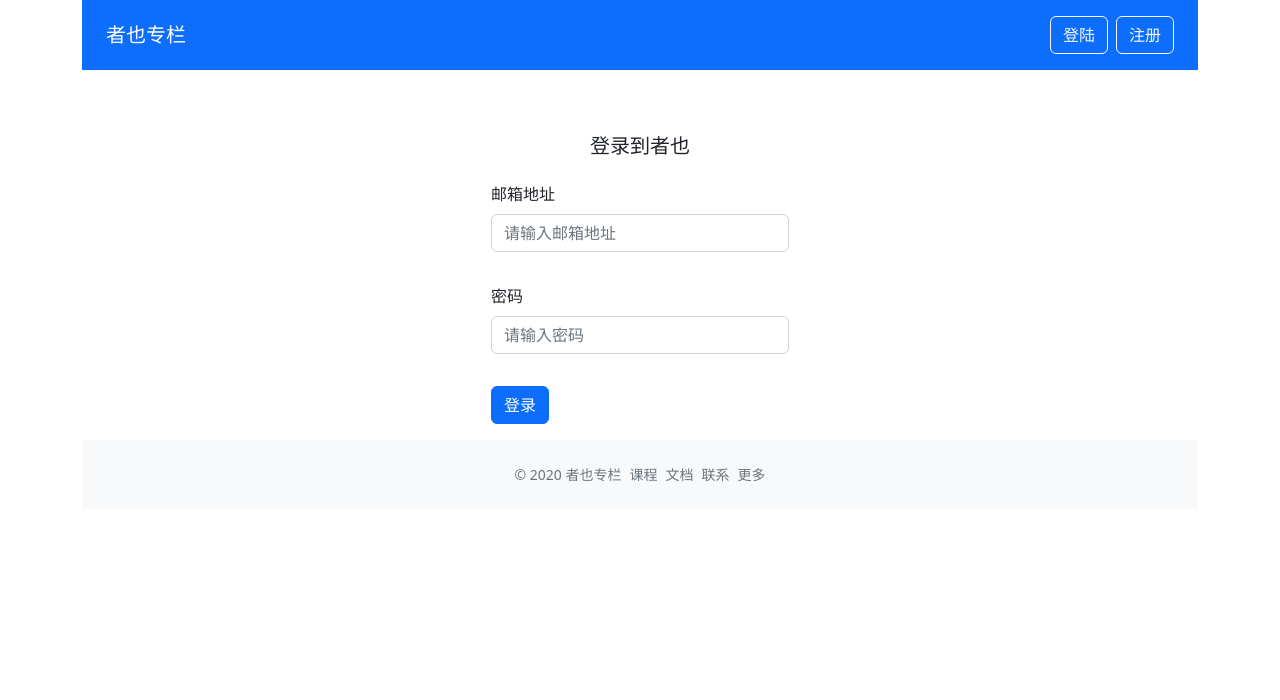
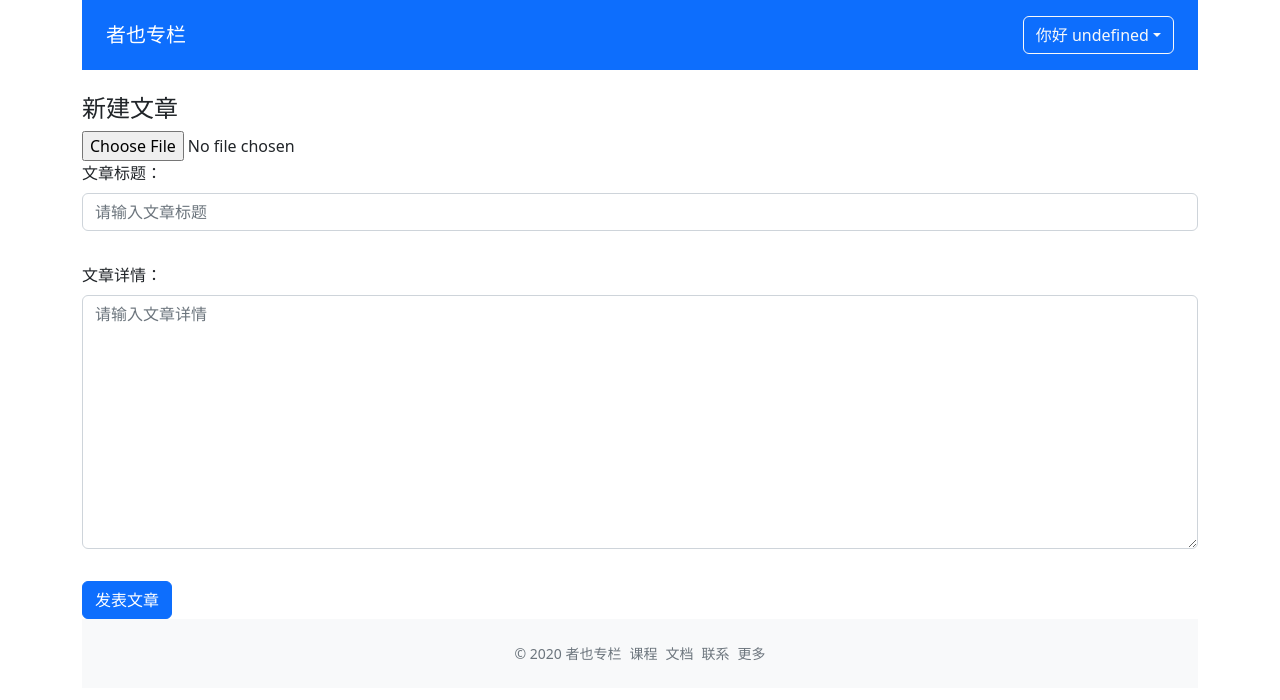
Before and after one commit to iscan123/zheye3, a Vue app: page /create in a window 1280 px wide. Before the commit this address led to /login. Shown: the top 700 px of the page. Built offline with nearby package versions, Linux system fonts and the light colour scheme.

Commit message:
uploaderComponent

```diff
--- /dev/null
+++ b/src/components/Uploader.vue
@@ -0,0 +1,97 @@
+<template>
+    <div class="file-upload">
+        <div class="file-upload-container"
+         @click.prevent="triggerUpload"
+        >
+        <slot name="loading" v-if="fileStatus==='loading'">
+        <button class="btn btn-primary" disabled>正在上传</button>
+        </slot>
+        <slot name="uploaded" v-else-if="fileStatus==='success'" :upLoadedData="uploadedData">
+        <button class="btn btn-primary" disabled>上传成功</button>
+        </slot>
+        <slot name="default">
+            <button class="btn btn-primary">点击上传</button>
+        </slot>
+
+
+        </div>
+        <input type="file" class="file-input d-none" ref="fileInput"
+        @change.prevent="handleFileChange"
+        >
+    </div>
+</template>
+
+<script lang="ts">
+import { defineComponent, ref,PropType} from 'vue';
+import axios from 'axios'
+
+type UploadStatus='ready'|'loading'|'success'|'error'
+type CheckFunction=(file:File)=>boolean;
+export default defineComponent({
+    props:{
+      action:{
+        type:String,
+        required:true
+      },
+      beforeUpload:{
+        type:Function as PropType<CheckFunction>
+      }
+    },
+    emits:['file-uploaded','file-uploaded-error'],
+    setup(props,context){
+        const fileInput=ref<null|HTMLInputElement>(null)
+        const fileStatus=ref<UploadStatus>('ready')
+        const uploadedData=ref()
+        const triggerUpload=()=>{
+            //如果节点存在
+            if(fileInput.value){
+                fileInput.value.click()
+            }
+        }
+        const handleFileChange=(e:Event)=>{
+            const currentTarget=e.target as HTMLInputElement
+            if(currentTarget.files){
+                const files=Array.from(currentTarget.files)
+                //在loading之前我们应该检查是否满足用户自定义的需求
+                if(props.beforeUpload){
+                    const result = props.beforeUpload(files[0])
+                    //假如不满足条件 就直接return 就完成了我们整个检查的流程
+                    if(!result){
+                        return
+                    }
+                }
+                fileStatus.value='loading'
+                const formData=new FormData()
+                //这样才可以去取到文件
+                formData.append('file',files[0])
+                axios.post(props.action,formData,{
+                    headers:{
+                        'Content-Type':'multipart/form-data'
+                    }
+                }).then(resp=>{
+                    uploadedData.value=resp.data
+                    fileStatus.value='success'
+                    context.emit('file-uploaded',resp.data)
+                }).catch((error)=>{
+                    fileStatus.value='error'
+                    context.emit('file-uploaded-error',{error})
+                }).finally(()=>{
+                    if(fileInput.value){
+                        //fileInput.value是拿到那个dom节点
+                        //再来个.value是拿到直接的值
+                        fileInput.value.value=''
+                    }
+                })
+            }
+
+        }
+        return{
+            uploadedData,
+            fileInput,
+            triggerUpload,
+            handleFileChange,
+            fileStatus
+        }
+    }
+})
+</script>
--- a/src/components/ValidateForm.vue
+++ b/src/components/ValidateForm.vue
@@ -27,6 +27,7 @@ export default defineComponent({
         funcArr.push(func)
       }
     }
+
     emitter.on('form-item-created', callback)
     onUnmounted(() => {
       emitter.off('form-item-created', callback)
--- a/src/components/ValidateInput.vue
+++ b/src/components/ValidateInput.vue
@@ -28,9 +28,9 @@ import { defineComponent, reactive, PropType, onMounted } from 'vue'
 import { emitter } from './ValidateForm.vue'
 const emailReg = /^[a-zA-Z0-9.!#$%&’*+/=?^_`{|}~-]+@[a-zA-Z0-9-]+(?:\.[a-zA-Z0-9-]+)*$/
 interface RuleProp {
-  type: 'required' | 'email'|'custom';
+  type: 'required' | 'email' | 'custom';
   message: string;
-  validator?:()=>boolean;
+  validator?: () => boolean;
 }
 export type RulesProp = RuleProp[]
 export type TagType = 'input' | 'textarea'
@@ -68,8 +68,7 @@ export default defineComponent({
               passed = emailReg.test(inputRef.val)
               break
             case 'custom':
-              //如果有是rule.validator的结果 如果没有就直接返回true
-              passed =rule.validator ? rule.validator():true
+              passed = rule.validator ? rule.validator() : true
               break
             default:
               break
--- a/src/store.ts
+++ b/src/store.ts
@@ -1,14 +1,19 @@
-import { createStore,Commit } from 'vuex'
+import { createStore, Commit } from 'vuex'
 import axios from 'axios'
 
+export interface ResponseType<P={}>{
+    code:number,
+    msg:string,
+    data:P
+}
 export interface UserProps {
   isLogin: boolean;
-  nickName?:string;
-  _id?:string;
-  column?:string;
-  email?:string;
+  nickName?: string;
+  _id?: string;
+  column?: string;
+  email?: string;
 }
-interface ImageProps {
+export interface ImageProps {
   _id?: string;
   url?: string;
   createdAt?: string;
@@ -20,45 +25,44 @@ export interface ColumnProps {
   description: string;
 }
 export interface PostProps {
-  _id: string;
+  _id?: string;
   title: string;
   excerpt?: string;
   content?: string;
   image?: ImageProps;
-  createdAt: string;
+  createdAt?: string;
   column: string;
 }
-export interface GlobalErrorProps{
-    status:boolean;
-    message?:string;
+export interface GlobalErrorProps {
+  status: boolean;
+  message?: string;
 }
 export interface GlobalDataProps {
-  error:GlobalErrorProps,
-  token:string,
-  loading:boolean,
+  token: string;
+  error: GlobalErrorProps;
+  loading: boolean;
   columns: ColumnProps[];
   posts: PostProps[];
   user: UserProps;
 }
-//抽取的加载的延时函数
-const getAndCommit=async(url:string,mutationName:string,commit:Commit)=>{
-    const{data}=await axios.get(url)
-    commit(mutationName,data)
+const getAndCommit = async (url: string, mutationName: string, commit: Commit) => {
+  const { data } = await axios.get(url)
+  commit(mutationName, data)
 }
-
-const postAndCommit=async(url:string,mutationName:string,commit:Commit,payload:any)=>{
-    const{data}=await axios.post(url,payload)
-    commit(mutationName,data)
-    return data
+const postAndCommit = async (url: string, mutationName: string, commit: Commit, payload: any) => {
+  const { data } = await axios.post(url, payload)
+  commit(mutationName, data)
+  //最后要把它返回
+  return data
 }
 const store = createStore<GlobalDataProps>({
   state: {
-    error:{status:false},
-    token:localStorage.getItem('token')||'',
-    loading:false,
+    token: localStorage.getItem('token') || '',
+    error: { status: false },
+    loading: false,
     columns: [],
     posts: [],
-    user: { isLogin: false}
+    user: {isLogin:true, }
   },
   mutations: {
     // login(state) {
@@ -76,56 +80,42 @@ const store = createStore<GlobalDataProps>({
     fetchPosts(state, rawData) {
       state.posts = rawData.data.list
     },
-    fetchCurrentUser(state,rawData){
-        state.user={isLogin:true,...rawData.data}
+    setLoading(state, status) {
+      state.loading = status
     },
-    setLoading(state,status){
-        state.loading=status
+    setError(state, e: GlobalErrorProps) {
+      state.error = e
     },
-    setError(state,e:GlobalErrorProps){
-        state.error=e
+    fetchCurrentUser(state, rawData) {
+      state.user = { isLogin: true, ...rawData.data }
     },
     login(state, rawData) {
-        const {token} =rawData.data
-        state.token = token
-        localStorage.setItem('token',token)
-        axios.defaults.headers.common.Authorization=`Bearer ${token.value}`
-
-    },
-
-
+      const { token } = rawData.data
+      state.token = token
+      localStorage.setItem('token', token)
+      axios.defaults.headers.common.Authorization = `Bearer ${token}`
+    }
   },
   actions: {
-    //这个fetchColumns里面本来是一个context
-    //然后需要要用context.commit去拿出来这个commit 它直接结构赋值了
-    fetchColumns({commit}) {
-    //抽象成一个通用的函数
-    getAndCommit('/columns','fetchColumns',commit)
-    //异步
-    //   const {data}=await axios.get('/columns')
-    //   commit('fetchColumns',data)
-    //同步
-    //   axios.get('/columns').then(resp => {
-    //     context.commit('fetchColumns', resp.data)
-    //   })
+    fetchColumns({ commit }) {
+      getAndCommit('/columns', 'fetchColumns', commit)
     },
     fetchColumn({ commit }, cid) {
-    getAndCommit(`/columns/${cid}`,'fetchColumn',commit)
+      getAndCommit(`/columns/${cid}`, 'fetchColumn', commit)
     },
     fetchPosts({ commit }, cid) {
-    getAndCommit(`/columns/${cid}/posts`,'fetchPosts',commit)
+      getAndCommit(`/columns/${cid}/posts`, 'fetchPosts', commit)
     },
-    fetchCurrentUser({commit}){
-    getAndCommit('/user/current','fetchCurrentUser',commit)
+    fetchCurrentUser({ commit }) {
+      getAndCommit('/user/current', 'fetchCurrentUser', commit)
     },
-    login({commit},payload){
-     return postAndCommit('/user/login','login',commit,payload)
+    login({ commit }, payload) {
+      return postAndCommit('/user/login', 'login', commit, payload)
     },
-    //要返回promise的 记得return
-    loginAndFetch({dispatch},loginData){
-       return dispatch('login',loginData).then(()=>{
+    loginAndFetch({ dispatch }, loginData) {
+      return dispatch('login', loginData).then(() => {
         return dispatch('fetchCurrentUser')
-       })
+      })
     }
   },
   getters: {
--- a/src/views/CreatePost.vue
+++ b/src/views/CreatePost.vue
@@ -1,6 +1,7 @@
 <template>
   <div class="create-post-page">
     <h4>新建文章</h4>
+    <input type="file" name="file" @change.prevent="handleFileChange"/>
     <validate-form @form-submit="onFormSubmit">
       <div class="mb-3">
         <label class="form-label">文章标题：</label>
@@ -31,6 +32,7 @@
 import { defineComponent, ref } from 'vue'
 import { useStore } from 'vuex'
 import { useRouter } from 'vue-router'
+import axios from 'axios'
 import { GlobalDataProps, PostProps } from '../store'
 import ValidateInput, { RulesProp } from '../components/ValidateInput.vue'
 import ValidateForm from '../components/ValidateForm.vue'
@@ -54,20 +56,32 @@ export default defineComponent({
     ]
     const onFormSubmit = (result: boolean) => {
       if (result) {
-        const { _id} = store.state.user
-        if (_id) {
+        const { column } = store.state.user
+        if (column) {
           const newPost: PostProps = {
-            //转成string类型
-            _id: new Date().getTime().toString(),
             title: titleVal.value,
             content: contentVal.value,
-            //转成string类型
-            column:_id.toString(),
-            createdAt: new Date().toLocaleString()
+            column
           }
           store.commit('createPost', newPost)
-          router.push({ name: 'column', params: { id:_id} })
+          router.push({ name: 'column', params: { id: column } })
         }
+      }
+    }
+    const handleFileChange = (e: Event) => {
+      const target = e.target as HTMLInputElement
+      const files = target.files
+      if (files) {
+        const uploadedFile = files[0]
+        const formData = new FormData()
+        formData.append(uploadedFile.name, uploadedFile)
+        axios.post('/upload', formData, {
+          headers: {
+            'Content-Type': 'multipart/form-data'
+          }
+        }).then((resp: any) => {
+          console.log(resp)
+        })
       }
     }
     return {
@@ -75,7 +89,8 @@ export default defineComponent({
       titleVal,
       contentVal,
       contentRules,
-      onFormSubmit
+      onFormSubmit,
+      handleFileChange
     }
   }
 })
--- a/src/views/Home.vue
+++ b/src/views/Home.vue
@@ -8,6 +8,14 @@
           <p>
             <a href="#" class="btn btn-primary my-2">开始写文章</a>
           </p>
+          <uploader action="/upload" :beforeUpload="beforeUpload"
+          @file-uploaded-error="onFileUploadedError"
+          @file-uploaded="onFileUploaded">
+          <template #uploaded="dataProps">
+            <img src="dataProps.uploadedData.data.url" width="500"/>
+          </template>
+
+        </uploader>
         </div>
       </div>
     </section>
@@ -19,13 +27,16 @@
 <script lang="ts">
 import { defineComponent, computed, onMounted } from 'vue'
 import { useStore } from 'vuex'
-import { GlobalDataProps } from '../store'
+import { GlobalDataProps,ResponseType,ImageProps } from '../store'
 import ColumnList from '../components/ColumnList.vue'
+import Uploader from '@/components/Uploader.vue'
+import createMessage from '@/components/createMessage'
 
 export default defineComponent({
   name: 'Home',
   components: {
-    ColumnList
+    ColumnList,
+    Uploader
   },
   setup() {
     const store = useStore<GlobalDataProps>()
@@ -33,8 +44,29 @@ export default defineComponent({
       store.dispatch('fetchColumns')
     })
     const list = computed(() => store.state.columns)
+    const beforeUpload=(file:File)=>{
+      const isJPG=true;
+      // const isJPG=file.type==='jpeg/png'
+      // if(!isJPG){
+      //  createMessage('上传图片只能是jpg格式','error')
+      // }
+      return isJPG
+    }
+    //返回到给你的数据都会有通用的格式
+    //去 swagger那个网站看  所以我们可以直接在store.ts里面去定义类
+    //然后就可以通过那个类 他自动给我们提示里面有哪些属性了 就能更享受到ts类型的帮助
+
+    const onFileUploaded=(rawData:ResponseType<ImageProps>)=>{
+          createMessage(`上传图片id${rawData.data._id}`,'success')
+    }
+    const onFileUploadedError=(error:any)=>{
+            createMessage(`上传图片失败,原因为${error}`,'error')
+    }
     return {
-      list
+      list,
+      beforeUpload,
+      onFileUploaded,
+      onFileUploadedError
     }
   }
 })
--- a/src/views/Login.vue
+++ b/src/views/Login.vue
@@ -1,6 +1,5 @@
 <template>
-  <div class="login-page mx-auto p-3 w-330">
-    <h5 class="my-4 text-center">登录到者也</h5>
+  <div class="login-page">
     <validate-form @form-submit="onFormSubmit">
       <div class="mb-3">
         <label class="form-label">邮箱地址</label>
@@ -20,9 +19,6 @@
           v-model="passwordVal"
         />
       </div>
-      <template #submit>
-        <button type="submit" class="btn btn-primary btn-block btn-large">登录</button>
-      </template>
     </validate-form>
   </div>
 </template>
@@ -64,6 +60,7 @@ export default defineComponent({
           setTimeout(() => {
             router.push('/')
           }, 2000)
+          console.log(data)
         }).catch(e => {
           console.log(e)
         })
--- a/src/views/Signup.vue
+++ b/src/views/Signup.vue
@@ -38,7 +38,6 @@
         </div>
         <template #submit>
           <button type="submit" class="btn btn-primary btn-block btn-large"
-          @click="onFormSubmit"
           >注册新用户</button>
         </template>
       </validate-form>
```
